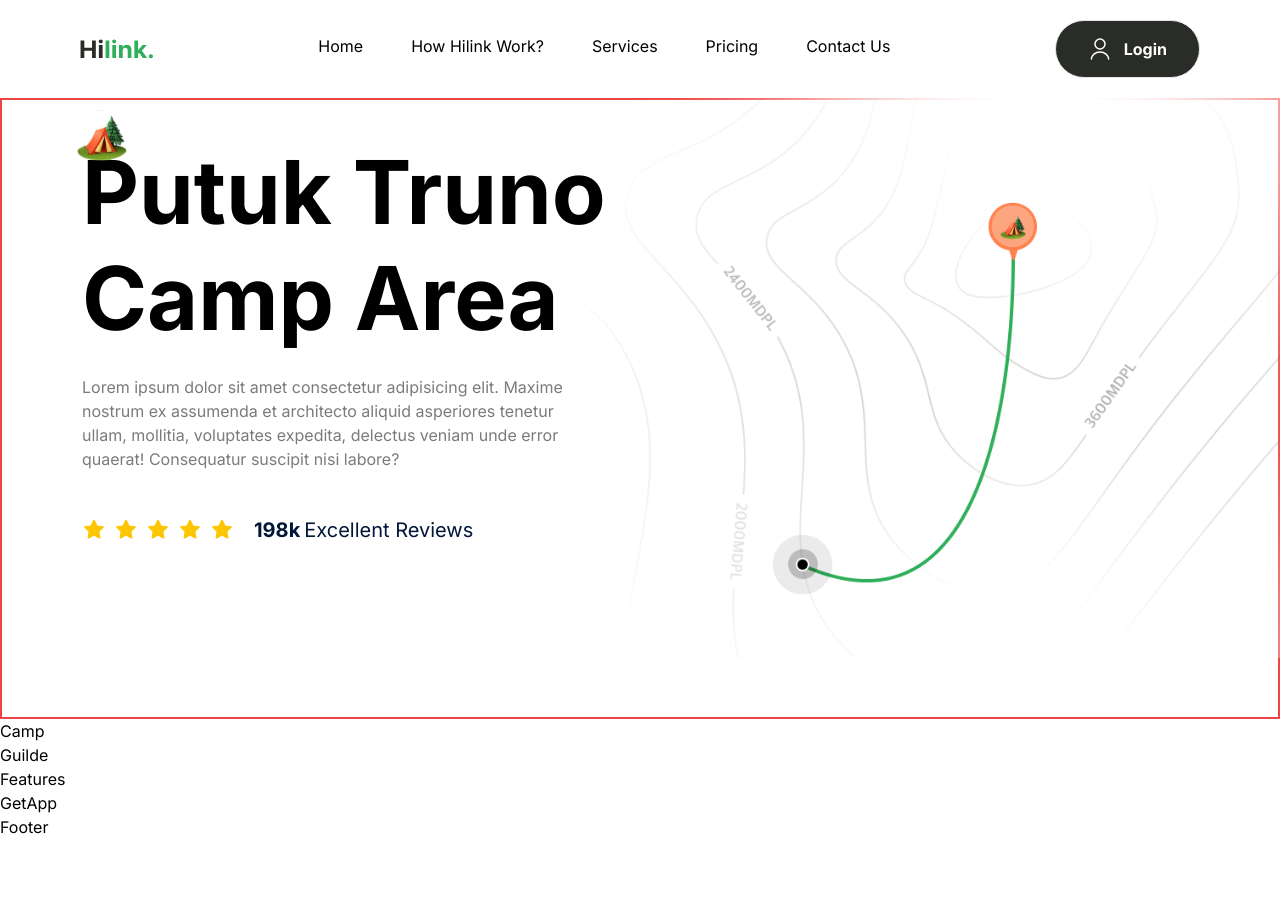
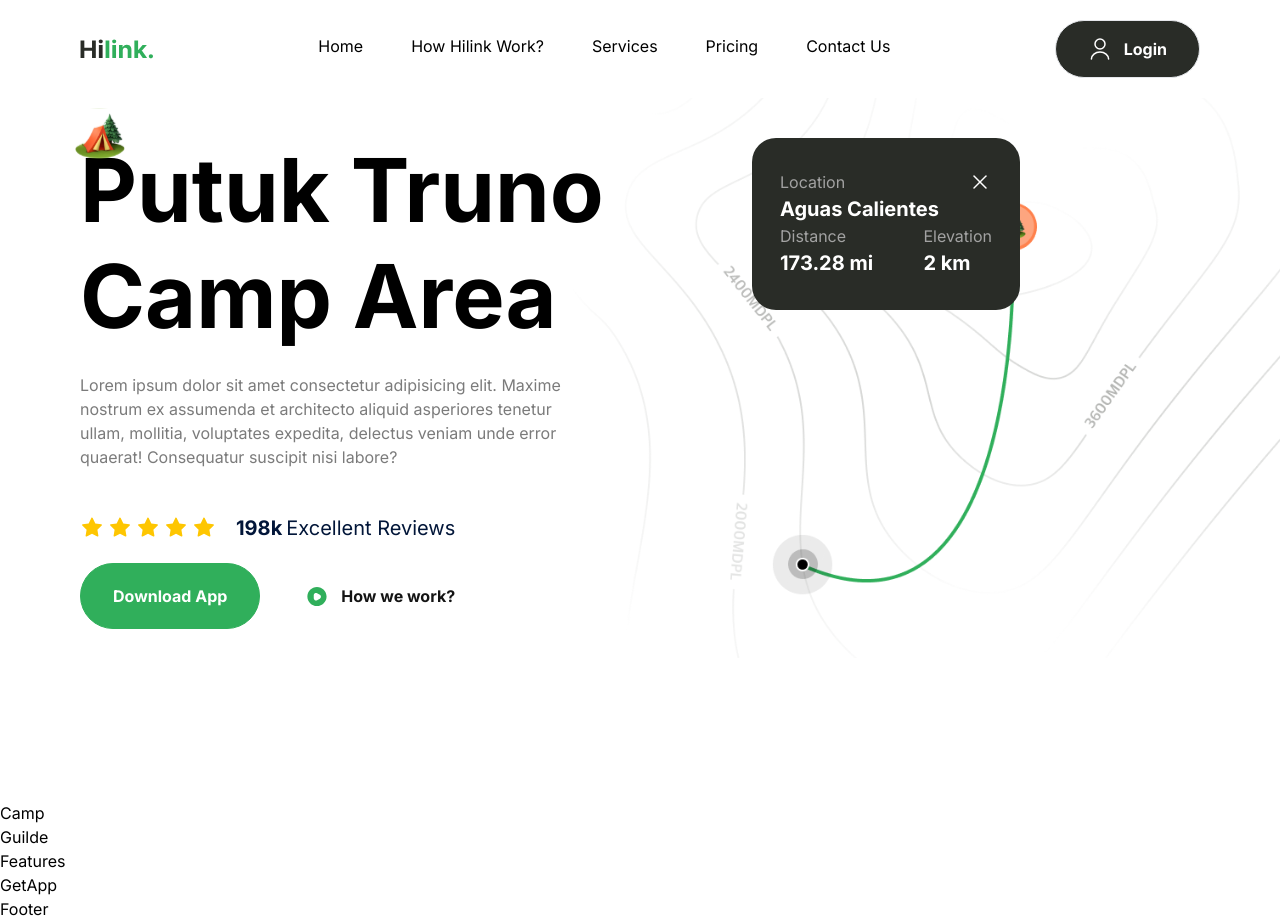
Before and after one commit to wainuchai11/nextjs-travel-app, a Next.js app: page / in a window 1280 px wide. Before the commit the page ends 839 px from the top, so only its background shows below. Built offline with nearby package versions, Linux system fonts and the light colour scheme.

Commit message:
Update Button and Hero components

```diff
--- a/components/Button.tsx
+++ b/components/Button.tsx
@@ -3,8 +3,8 @@
 type ButtonProps = {
   type: "button" | "submit" | "reset";
   title: string;
-  icon: string;
-  variant: "btn_dark_green";
+  icon: string | null | undefined;
+  variant: string;
 };
 
 const Button = ({ type, title, icon, variant }: ButtonProps) => {
--- a/components/Hero.tsx
+++ b/components/Hero.tsx
@@ -1,8 +1,9 @@
 import Image from "next/image";
+import Button from "./Button";
 
 const Hero = () => {
   return (
-    <section className="max-container padding-container flex flex-col gap-20 py-10 pb-32 md:gap-28 xl:flex-row border-2 border-red-500">
+    <section className="max-container padding-container flex flex-col gap-20 py-10 pb-32 md:gap-28 xl:flex-row">
       <div className="hero-map"></div>
       <div className="relative z-20 flex flex-col xl:w-1/2">
         <Image
@@ -20,7 +21,7 @@
           Consequatur suscipit nisi labore?
         </p>
         <div className="my-11 flex flex-wrap gap-5 ">
-          <div className="flex items-center gap-2">
+          <div className="flex items-center gap-1">
             {Array(5)
               .fill(1)
               .map((_, index) => (
@@ -33,12 +34,51 @@
                 />
               ))}
           </div>
+
           <p className="bold-16 lg:bold-20 text-blue-70">
             198k
             <span className="regular-16 lg:regular-20 ml-1">
               Excellent Reviews
             </span>
           </p>
+
+          <div className="flex flex-col w-full gap-3 sm:flex-row">
+            <Button
+              type="button"
+              title="Download App"
+              icon=""
+              variant="btn_green"
+            />
+            <Button
+              type="button"
+              title="How we work?"
+              icon="/play.svg"
+              variant="btn_white_text"
+            />
+          </div>
+        </div>
+      </div>
+      <div className="relative flex flex-1 items-start">
+        <div className="relative z-20 w-[268px] flex-col gap-8 rounded-3xl bg-green-90 px-7 py-8">
+          <div className="flex flex-col">
+            <div className="flexBetween">
+              <p className="regular-16 text-gray-20">Location</p>
+              <Image src="/close.svg" alt="close" width={24} height={24} />
+            </div>
+            <p className="bold-20 text-white">Aguas Calientes</p>
+          </div>
+
+          <div className="flexBetween">
+            <div className="flex flex-col">
+              <p className="regular-16 block text-gray-20">Distance</p>
+              <p className="bold-20 text-white">173.28 mi</p>
+            </div>
+
+            <div className="flex flex-col">
+              <p className="regular-16 block text-gray-20">Elevation</p>
+              <p className="bold-20 text-white">2 km</p>
+            </div>
+          </div>
         </div>
       </div>
     </section>
```
